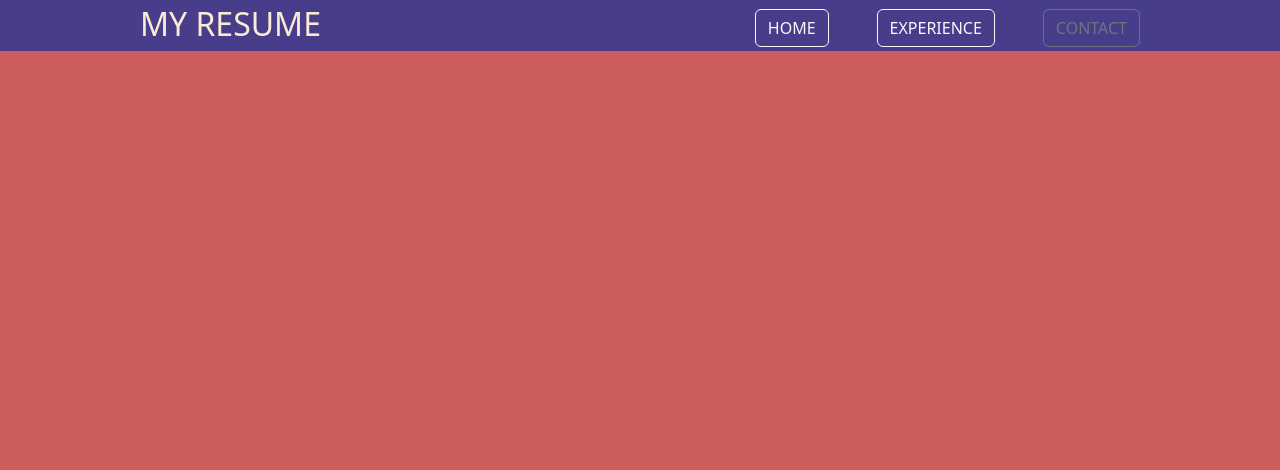
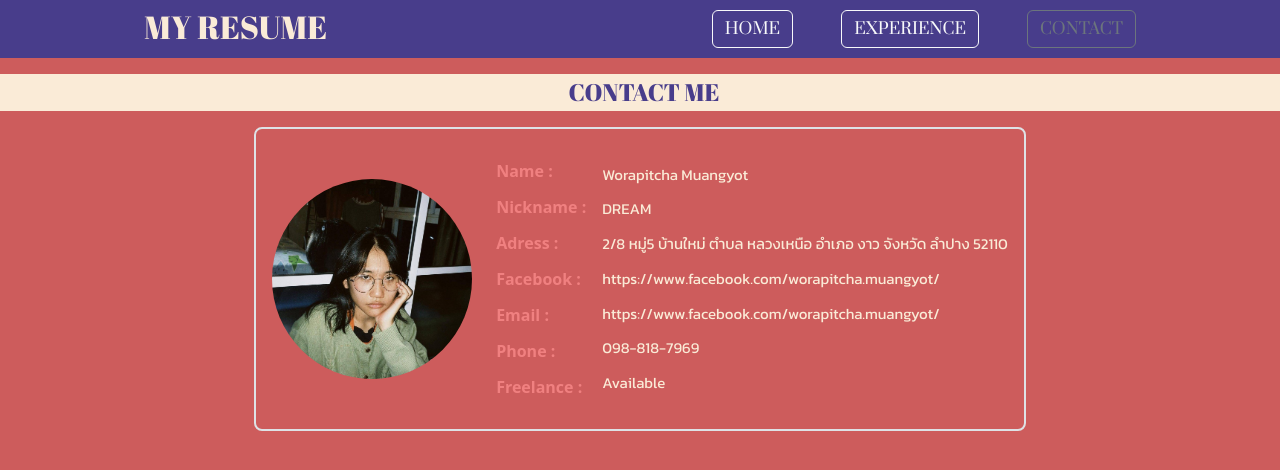
Before and after one commit to cpe-cmu-261207/lab-01-worapit, a plain HTML site: page contact.html in a window 1280 px wide. Drawn offline with nearby package versions, Linux system fonts and the light colour scheme.

Commit message:
contact me : text

```diff
--- a/contact.html
+++ b/contact.html
@@ -16,36 +16,125 @@
       integrity="sha384-pprn3073KE6tl6bjs2QrFaJGz5/SUsLqktiwsUTF55Jfv3qYSDhgCecCxMW52nD2"
       crossorigin="anonymous"
     ></script>
+    <!--font-->
+    <link rel="preconnect" href="https://fonts.googleapis.com" />
+    <link rel="preconnect" href="https://fonts.gstatic.com" crossorigin />
+    <link
+      href="https://fonts.googleapis.com/css2?family=Abril+Fatface&family=Kanit&family=Prata&display=swap"
+      rel="stylesheet"
+    />
   </head>
 
   <body style="background-color: indianred">
-    <div
-      style="
-        background-color: darkslateblue;
-        border-top: solid darkslateblue 5px;
-      "
-    >
+    <!--NAVBAR-->
+    <div style="background-color: darkslateblue">
       <div
-        class="d-none d-sm-flex align-items-center mx-auto"
+        class="d-none d-sm-flex mx-auto align-items-center p-1"
         style="max-width: 1000px"
       >
-        <span class="me-auto h2" style="color: antiquewhite">MY RESUME</span>
+        <span
+          class="me-auto h2 mt-1"
+          style="color: antiquewhite; font-family: 'Abril Fatface', cursive"
+          >MY RESUME</span
+        >
         <div class="hstack gap-5">
           <a href="index.html">
-            <button type="button" class="btn btn-outline-light">HOME</button></a
+            <button
+              type="button"
+              class="btn btn-outline-light"
+              style="font-family: 'Prata', serif"
+            >
+              HOME
+            </button></a
           >
           <a href="exp.html">
-            <button type="button" class="btn btn-outline-light">
+            <button
+              type="button"
+              class="btn btn-outline-light"
+              style="font-family: 'Prata', serif"
+            >
               EXPERIENCE
             </button></a
           >
           <a href="contact.html"
-            ><button type="button" class="btn btn-outline-secondary">
+            ><button
+              type="button"
+              class="btn btn-outline-secondary"
+              style="font-family: 'Prata', serif"
+            >
               CONTACT
             </button></a
           >
         </div>
       </div>
+      <!--small navbar-->
+      <div
+        class="h2 text-center d-block d-sm-none p-2"
+        style="color: darkslateblue; font-family: 'Abril Fatface', cursive"
+      >
+        MY RESUME
+      </div>
+    </div>
+
+    <!--contact me-->
+    <div style="background-color: antiquewhite; color: darkslateblue">
+      <h4
+        class="d-flex align-items-center flex-column rounded-3 ms-2 mt-3 p-1"
+        style="font-family: 'Abril Fatface', cursive"
+      >
+        CONTACT ME
+      </h4>
+    </div>
+
+    <!--text-->
+    <div class="mt-3 d-flex align-items-center mx-auto vstack" >
+      <div class="d-flex gap-3 align-items-center border border-2 rounded-3 p-2" >
+        <img
+        src="/image/profile.jpg"
+        width="200"
+        height="200"
+        style="object-fit: cover"
+        class="rounded-circle ms-2"
+      />
+      <!--text contact me-->
+      <div
+        class="card-text hstack gap-3 rounded-3 mt-3 p-2 mx-auto"
+        style="color:lightcoral"
+      >
+        <div class="text-sm-start lh-sm">
+          <p class="fw-bold">Name :</p>
+          <p class="fw-bold">Nickname :</p>
+          <p class="fw-bold">Adress :</p>
+          <p class="fw-bold">Facebook :</p>
+          <p class="fw-bold">Email :</p>
+          <p class="fw-bold">Phone :</p>
+          <p class="fw-bold">Freelance :</p>
+        </div>
+
+        <div
+          class="text-sm-start lh-sm"
+          style="
+            font-size: 15px;
+            font-family: 'Kanit', sans-serif;
+            color: antiquewhite;
+          "
+        >
+          <p>Worapitcha Muangyot</p>
+          <p>DREAM</p>
+          <p>2/8 หมู่5 บ้านใหม่ ตำบล หลวงเหนือ อำเภอ งาว จังหวัด ลำปาง 52110</p>
+          <p>https://www.facebook.com/worapitcha.muangyot/</p>
+          <p>https://www.facebook.com/worapitcha.muangyot/</p>
+          <p>098-818-7969</p>
+          <p>Available</p>
+        </div>
+      </div>
+    </div>
+    </div>
+
+
+
+
+      </div>
     </div>
   </body>
 </html>
```
